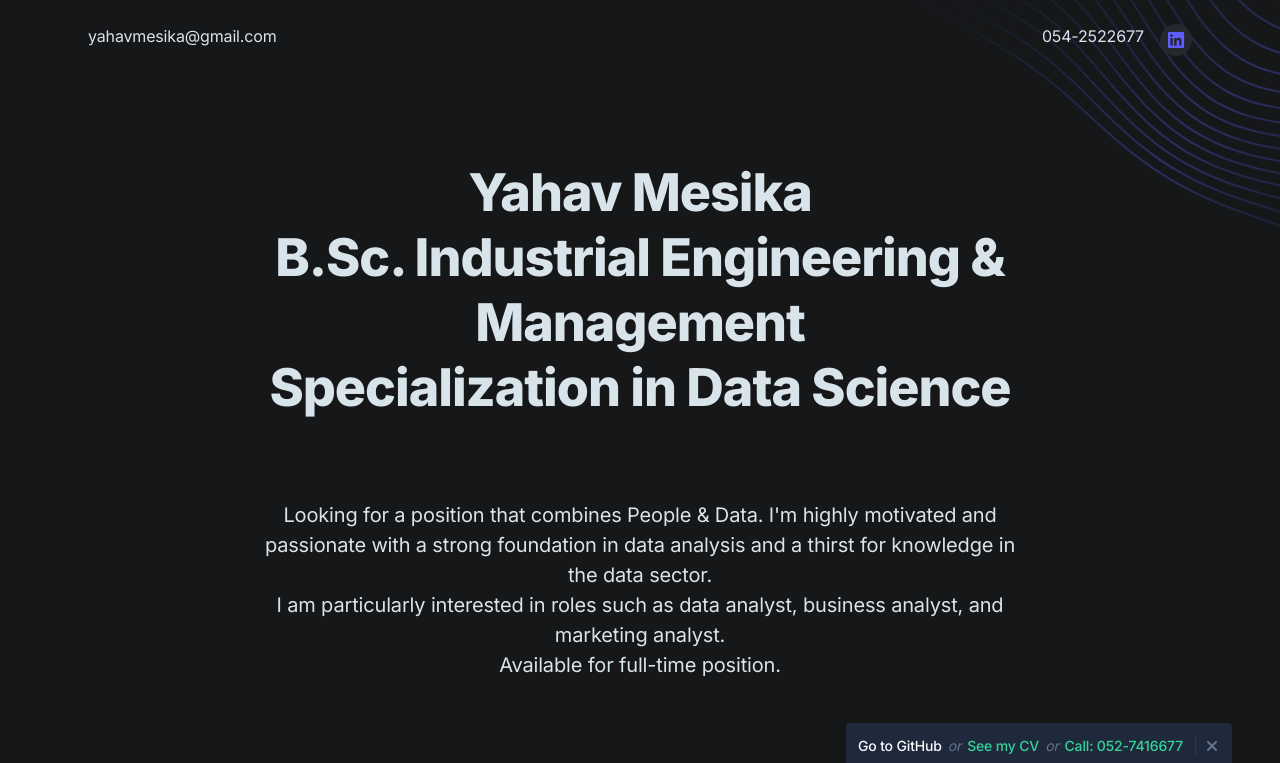
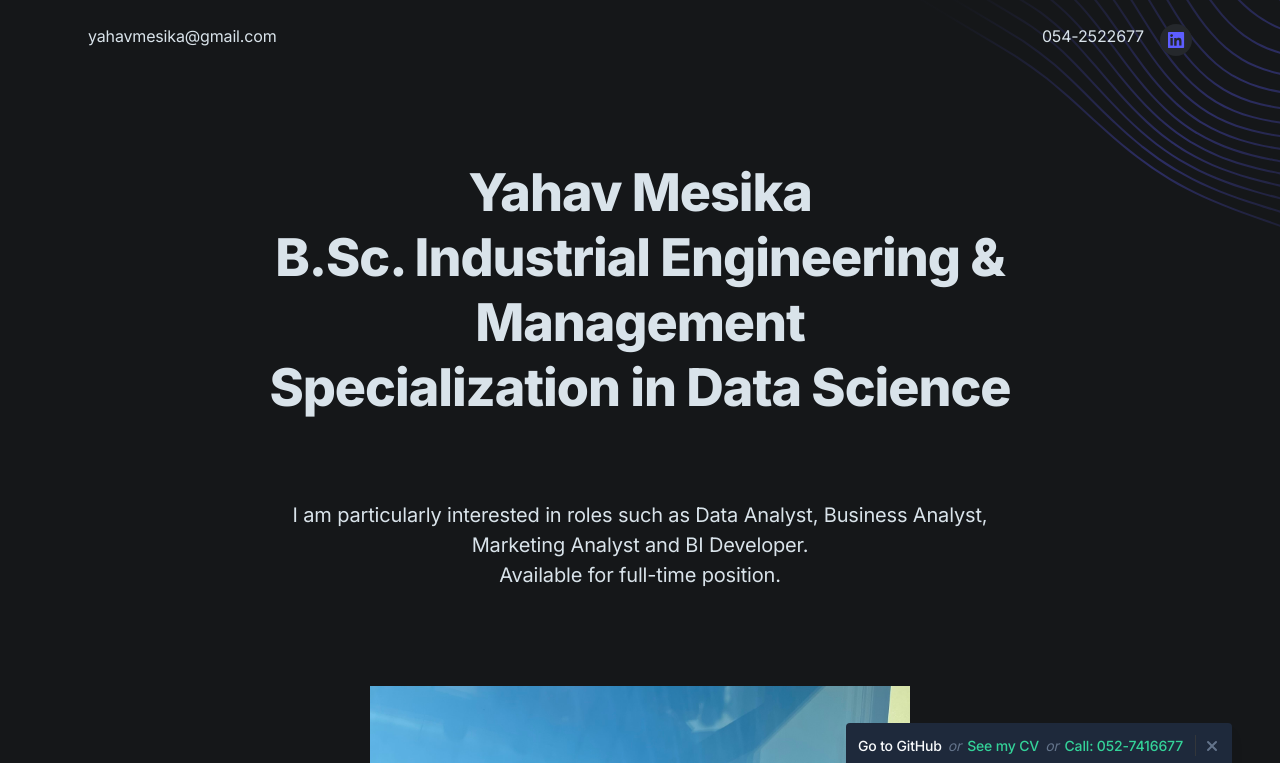
Before and after one commit to YahavMesika/portfolio, a Next.js app: page / in a window 1280 px wide. Shown: the top 763 px of the page. Built offline with nearby package versions, Linux system fonts and the light colour scheme.

Commit message:
Update hero.tsx

```diff
--- a/components/hero.tsx
+++ b/components/hero.tsx
@@ -28,12 +28,7 @@ export default function Hero() {
             <h3 className="h1 mb-4" data-aos="fade-up">{full_Name}<br/> <span className="text-white-500">B.Sc. Industrial Engineering & Management</span><br/>Specialization in Data Science</h3></div>
             <div className="max-w-3xl mx-auto text-center pb-12 md:pb-16">
             <p className="text-xl text-white-500 mb-8" data-aos="fade-up" data-aos-delay="200">
-             Looking for a position that combines People & Data.
-              I'm highly motivated and passionate with a strong
-              foundation in data analysis and a thirst for knowledge in
-              the data sector.<br/> I am particularly interested in
-              roles such as data analyst, business analyst, and
-              marketing analyst.
+              I am particularly interested in roles such as Data Analyst, Business Analyst, Marketing Analyst and BI Developer.
              <br/>Available for full-time position.</p>
           </div>
 
```
